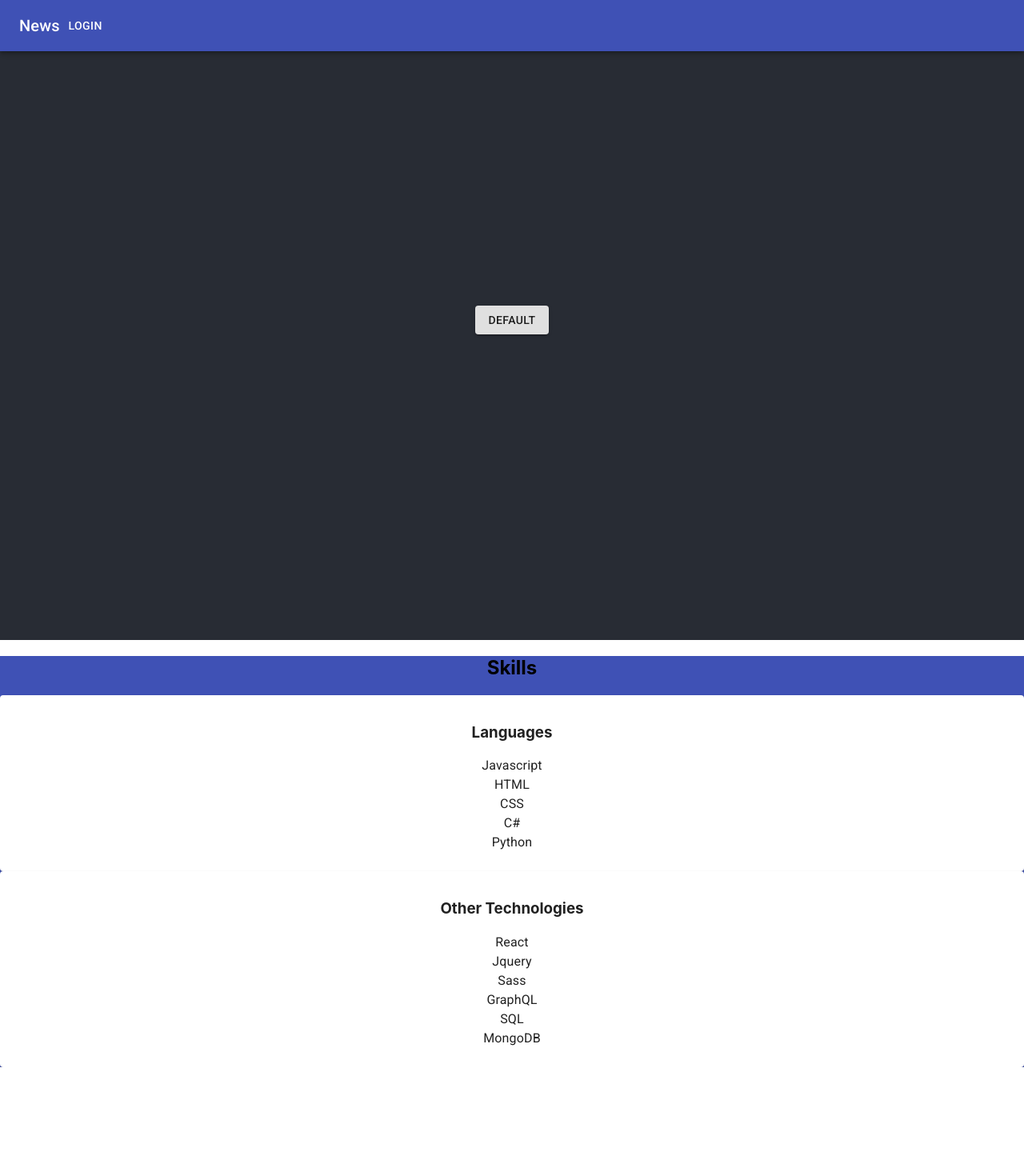
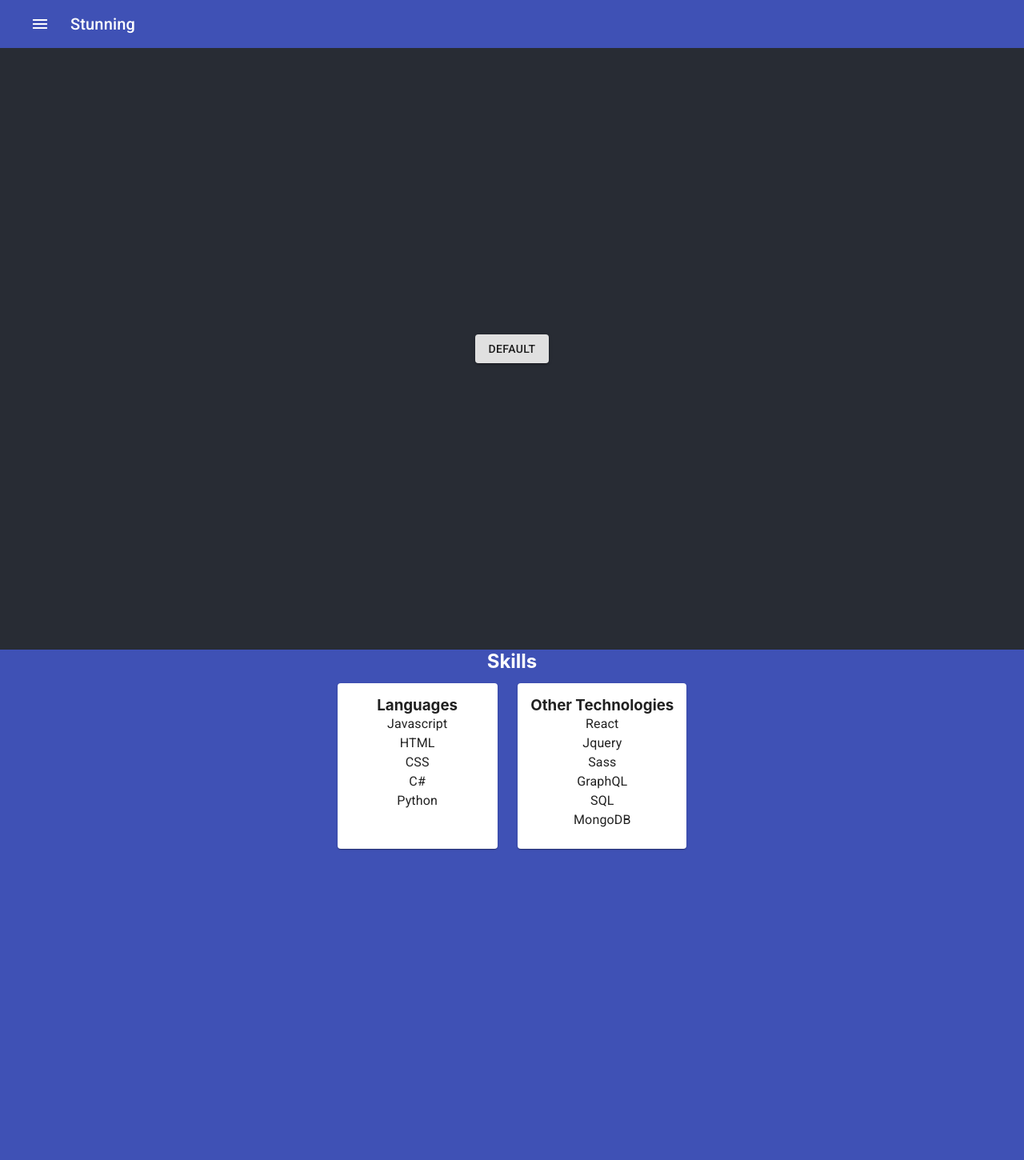
Before and after one commit to JStunning/portfolio-website, a React (Create React App) app: page / in a window 1280 px wide. Shown: the top 1450 px of the page at 80% size. Before the commit the page ends 1334 px from the top, so only its background shows below. Built offline with nearby package versions, Linux system fonts and the light colour scheme.

Commit message:
Update App and Css

```diff
--- a/src/App.css
+++ b/src/App.css
@@ -1,26 +1,27 @@
-.body {
+body {
   background-color: #3f51b5;
-  color: #3f51b5;
+}
+*{
+  padding: 0;
+  margin: 0;
 }
 
 .App {
   text-align: center;
 }
 
-.App-logo {
-  height: 40vmin;
-  pointer-events: none;
+.Toolbar {
+  display: flex;
+  border: 5px red solid;
 }
 
-@media (prefers-reduced-motion: no-preference) {
-  .App-logo {
-    animation: App-logo-spin infinite 20s linear;
-  }
+.Burger-button {
+  padding-left: 50%;
 }
 
-.App-header {
+.App-showcase {
   background-color: #282c34;
-  min-height: 100vh;
+  min-height: 94vh;
   display: flex;
   flex-direction: column;
   align-items: center;
@@ -31,4 +32,30 @@
 
 .Skills {
   background-color: #3f51b5;
+  color: white;
+  min-height: 80vh;
 }
+
+.Skills-cards {
+  display: flex;
+  flex-direction: row;
+  justify-content: center;
+}
+
+.Languages {
+  max-width: 400px;
+  min-width: 200px;
+  margin: 1%;
+}
+
+.Technologies {
+  max-width: 800px;
+  min-width: 200px;
+  margin: 1%;
+}
+
+.icon {
+  margin: 1%;
+  color: white;
+  text-decoration: none;
+}
--- a/src/App.js
+++ b/src/App.js
@@ -1,27 +1,20 @@
 import './App.css';
-import { Button, AppBar, Toolbar, IconButton, Typography } from '@material-ui/core';
-import { MenuIcon } from '@material-ui/icons/Menu';
-import Skills from './components/Skills'
-
+import Navbar from './components/Navbar';
+import Skills from './components/Skills';
+import Footer from './components/Footer';
+import { Button } from '@material-ui/core';
 
 function App() {
   return (
     <div className="App">
-      <AppBar>
-        <Toolbar>
-          {/* <IconButton color="black" aria-label="menu">
-            <MenuIcon />
-          </IconButton> */}
-          <Typography variant="h6">
-            News
-          </Typography>
-          <Button color="inherit">Login</Button>
-        </Toolbar>
-      </AppBar>
-      <header className="App-header">
-        <Button variant="contained">Default</Button>
-      </header>
-      <Skills />
+      <Navbar />
+      <div className="App-showcase">
+          <Button variant="contained" >Default</Button>
+        </div>
+      <div>
+        <Skills />
+      </div>
+      <Footer />
     </div>
   );
 }
```
